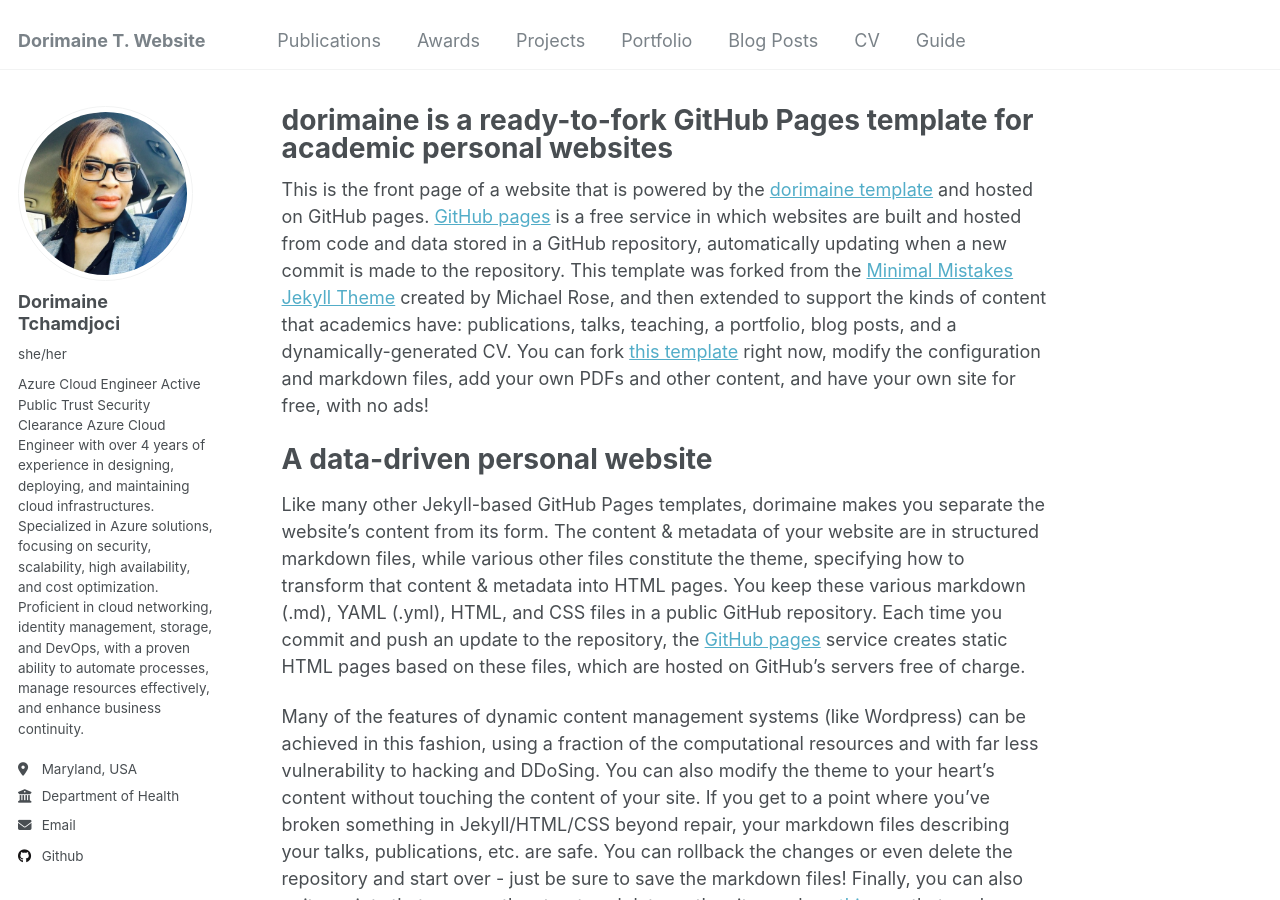
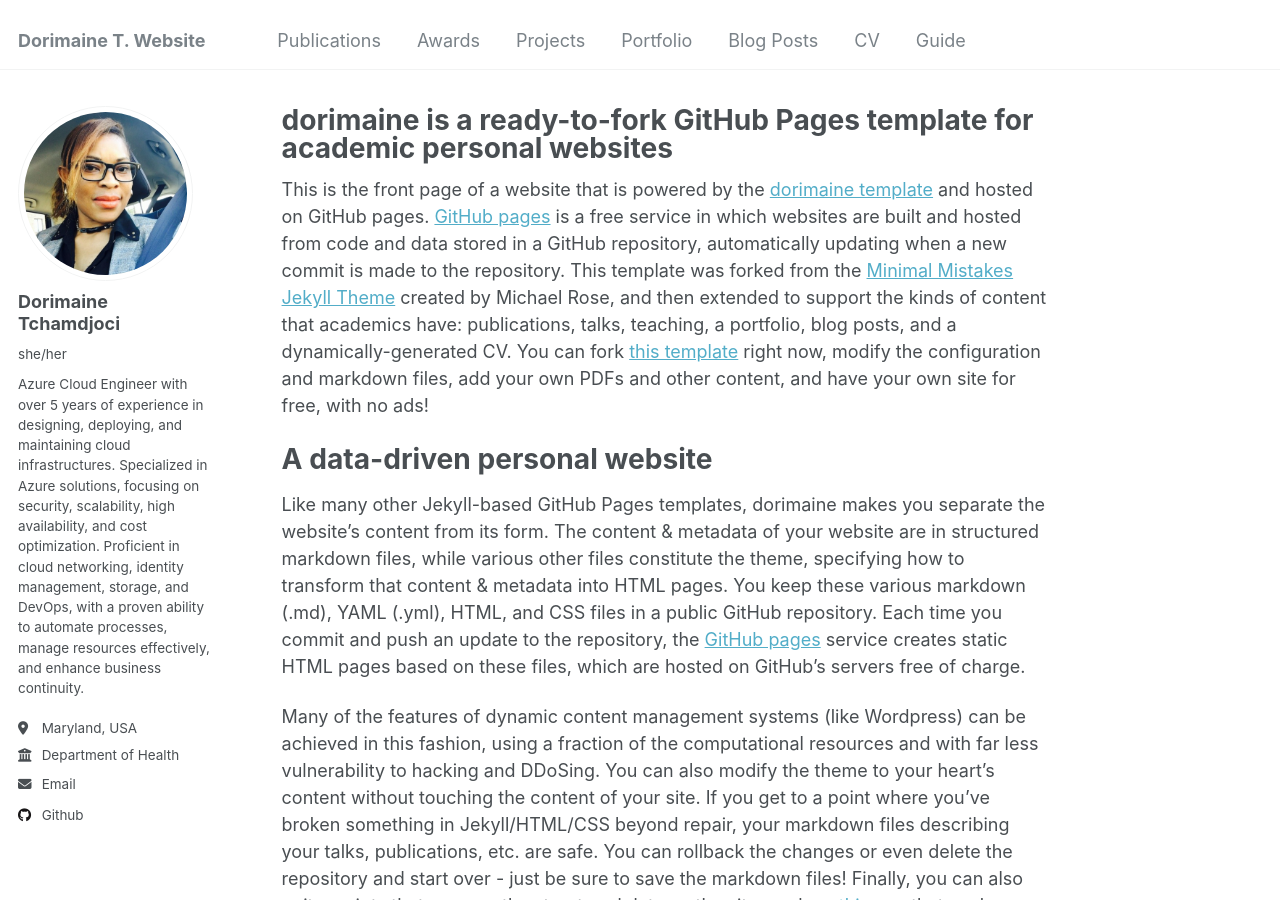
Before and after one commit to dorimaine/.github.io-, a Jekyll site: the page built from _pages/about.md, in a window 1280 px wide and 900 px high. Built offline with Jekyll 4.4.1, drawn with Linux system fonts in a browser that asks for light colours.

Commit message:
Update _config.yml

```diff
--- a/_config.yml
+++ b/_config.yml
@@ -24,7 +24,8 @@ author:
   avatar           : "profile.png"
   name             : "Dorimaine Tchamdjoci"
   pronouns         : "she/her"
-  bio              : "Azure Cloud Engineer Active Public Trust Security Clearance Azure Cloud Engineer with over 4 years of experience in designing, deploying, and maintaining cloud infrastructures. Specialized in Azure solutions, focusing on security, scalability, high availability, and cost optimization. Proficient in cloud networking, identity management, storage, and DevOps, with a proven ability to automate processes, manage resources effectively, and enhance business continuity."
+  Clearance        : "Active Public Trust Security Clearance"
+  bio              : "Azure Cloud Engineer with over 5 years of experience in designing, deploying, and maintaining cloud infrastructures. Specialized in Azure solutions, focusing on security, scalability, high availability, and cost optimization. Proficient in cloud networking, identity management, storage, and DevOps, with a proven ability to automate processes, manage resources effectively, and enhance business continuity."
   location         : "Maryland, USA"
   employer         : "Department of Health"
   uri              : # URL
```
